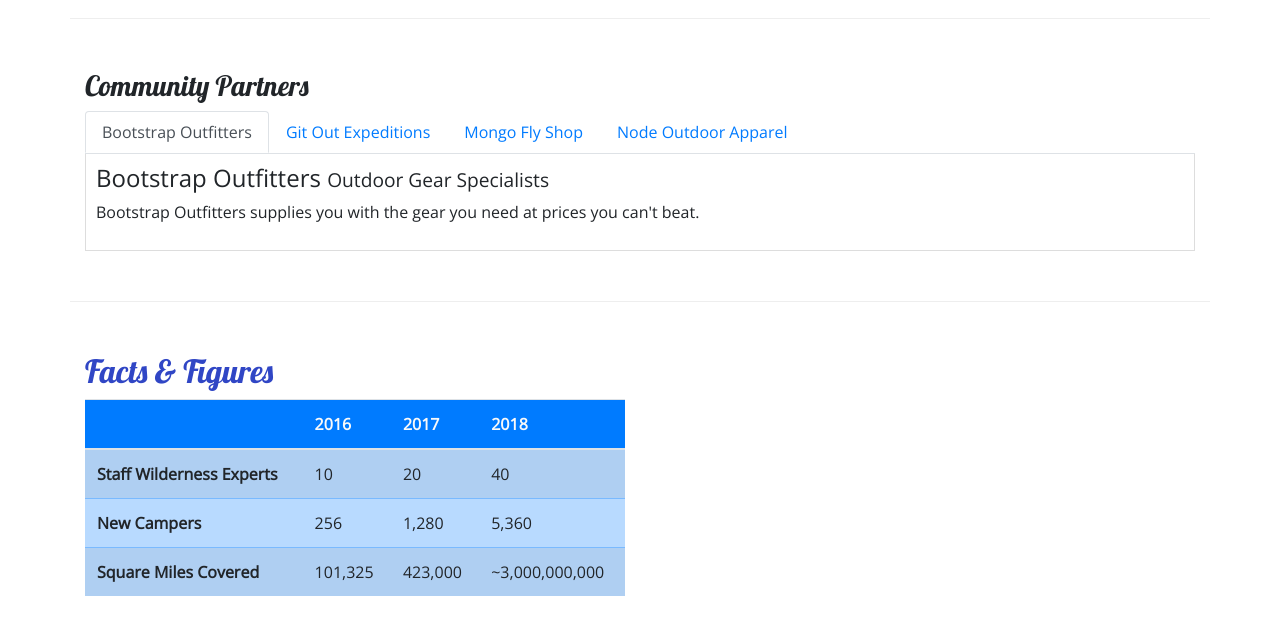
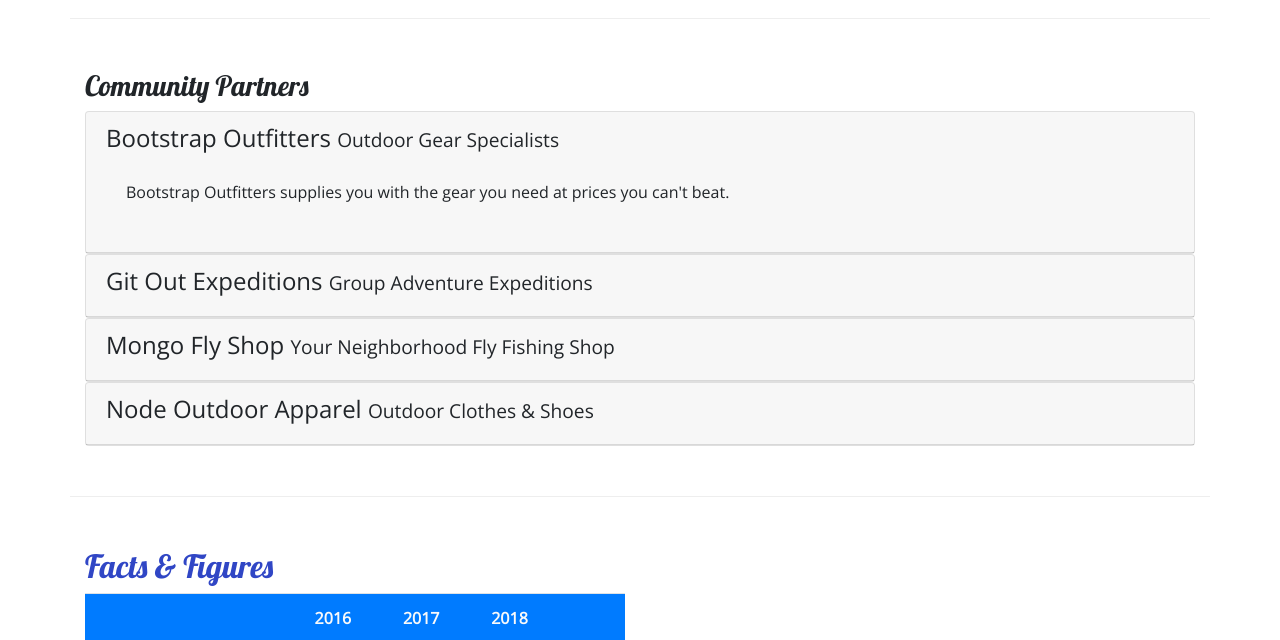
Before and after one commit to jdm90/NuCamp, a website: page aboutus.html in a window 1280 px wide. Shown: the part 810-1450 px from the top of the page. Drawn offline with nearby package versions, Linux system fonts and the light colour scheme.

Commit message:
changed tabs to accordion. updated css stylesheet accordingly

```diff
--- a/aboutus.html
+++ b/aboutus.html
@@ -101,29 +101,62 @@
         <div class="row row-content">
             <div class="col-12">
                 <h3>Community Partners</h3>
-                <ul class="nav nav-tabs">
-                    <li class="nav-items"><a class="nav-link active" href="#bootstrap" role="tab" data-toggle="tab">Bootstrap Outfitters</a></li>
-                    <li class="nav-items"><a class="nav-link" href="#git" role="tab" data-toggle="tab">Git Out Expeditions</a></li>
-                    <li class="nav-items"><a class="nav-link" href="#mongo" role="tab" data-toggle="tab">Mongo Fly Shop</a></li>
-                    <li class="nav-items"><a class="nav-link" href="#node" role="tab" data-toggle="tab">Node Outdoor Apparel</a></li>
-                </ul>
-
-                <div class="tab-content">
-                    <div role="tabpanel" class="tab-pane fade show active" id="bootstrap">
-                        <h4>Bootstrap Outfitters <small>Outdoor Gear Specialists</small></h4>
-                        <p class="d-none d-sm-block">Bootstrap Outfitters supplies you with the gear you need at prices you can't beat.</p>
+                <div id="accordion">
+                    <div class="card">
+                        <div role="tab" class="card-header">
+                            <h4>
+                                <a data-toggle="collapse" data-target="#bootstrap">
+                                    Bootstrap Outfitters <small>Outdoor Gear Specialists</small>
+                                </a>
+                            </h4>
+                            <div class="collapse show" id="bootstrap" data-parent="#accordion">
+                                <div class="card-body">
+                                    <p class="d-none d-sm-block">Bootstrap Outfitters supplies you with the gear you need at prices you can't beat.</p>
+                                </div>
+                            </div>
+                        </div>
                     </div>
-                    <div role="tabpanel" class="tab-pane fade" id="git">
-                        <h4>Git Out Expeditions <small>Group Adventure Expeditions</small></h4>
-                        <p class="d-none d-sm-block">Join Git Out Expeditions to explore new horizons with a group of other adventurers!</p>
+                    <div class="card">
+                        <div role="tab" class="card-header">
+                            <h4>
+                                <a class="collapsed" data-toggle="collapse" data-target="#git">
+                                    Git Out Expeditions <small>Group Adventure Expeditions</small>
+                                </a>
+                            </h4>
+                            <div class="collapse" id="git" data-parent="#accordion">
+                                <div class="card-body">
+                                    <p class="d-none d-sm-block">Join Git Out Expeditions to explore new horizons with a group of other adventurers!</p>
+                                </div>
+                            </div>
+                        </div>
                     </div>
-                    <div role="tabpanel" class="tab-pane fade" id="mongo">
-                        <h4>Mongo Fly Shop <small>Your Neighborhood Fly Fishing Shop</small></h4>
-                        <p class="d-none d-sm-block">Need a new fishing pole, a tacklebox, or flies of all kinds? Stop by Mongo Fly Shop.</p>
+                    <div class="card">
+                        <div role="tab" class="card-header">
+                            <h4>
+                                <a class="collapsed" data-toggle="collapse" data-target="#mongo">
+                                    Mongo Fly Shop <small>Your Neighborhood Fly Fishing Shop</small>
+                                </a>
+                            </h4>
+                            <div class="collapse" id="mongo" data-parent="#accordion">
+                                <div class="card-body">
+                                    <p class="d-none d-sm-block">Need a new fishing pole, a tacklebox, or flies of all kinds? Stop by Mongo Fly Shop.</p>
+                                </div>
+                            </div>
+                        </div>
                     </div>
-                    <div role="tabpanel" class="tab-pane fade" id="node">
-                        <h4>Node Outdoor Apparel <small>Outdoor Clothes & Shoes</small></h4>
-                        <p class="d-none d-sm-block">From polar fleeces to swimsuits, hiking boots to waders, a visit to Node will be sure to get you covered.</p>
+                    <div class="card">
+                        <div role="tab" class="card-header">
+                            <h4>
+                                <a class="collapsed" data-toggle="collapse" data-target="#node">
+                                    Node Outdoor Apparel <small>Outdoor Clothes & Shoes</small>
+                                </a>
+                            </h4>
+                            <div class="collapse" id="node" data-parent="#accordion">
+                                <div class="card-body">
+                                    <p class="d-none d-sm-block">From polar fleeces to swimsuits, hiking boots to waders, a visit to Node will be sure to get you covered.</p>
+                                </div>
+                            </div>
+                        </div>
                     </div>
                 </div>
             </div>
--- a/css/styles.css
+++ b/css/styles.css
@@ -36,8 +36,7 @@
     background-color: #901CAD;
 }
 
-.tab-content {
-    border: 1px solid #DDD;
-    border-top: none;
-    padding: 10px;
-}
+a, a:hover {
+    color: inherit;
+    text-decoration: none;
+  }
```
